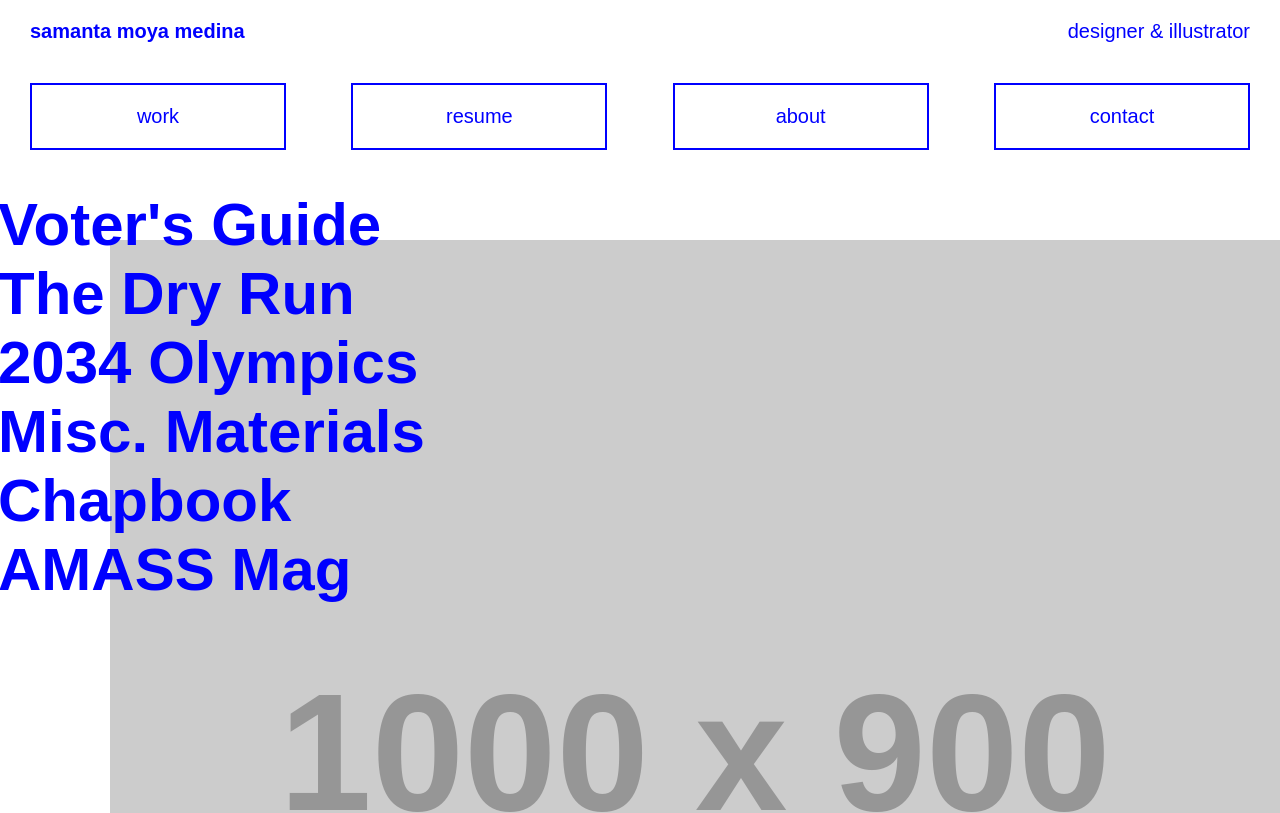
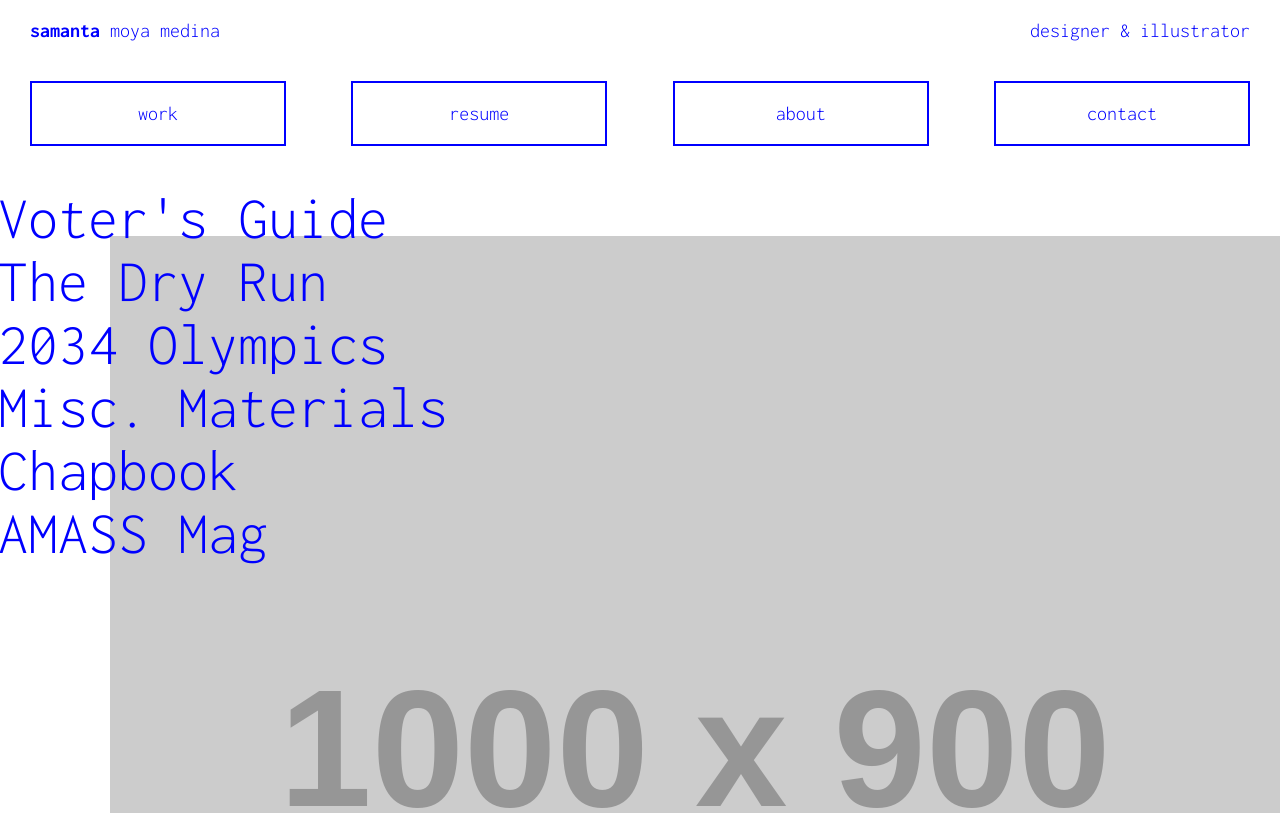
Before and after one commit to smoyame/smoyame2020, a plain HTML site: page index.html in a window 1280 px wide. Shown: the top 813 px of the page. Drawn offline with nearby package versions, Linux system fonts and the light colour scheme; placeholder pictures from the web are drawn by us; a web font is replaced by a local one.

Commit message:
added local font

```diff
--- a/pug/index.pug
+++ b/pug/index.pug
@@ -11,7 +11,9 @@ html(lang="en")
         title Samanta Moya Medina
         //- linked files
         link(rel="stylesheet", href="https://use.typekit.net/stl3ffw.css")
+        link(rel="stylesheet", href="/fonts/Incolsolata-VariableFont_wdth,wght.ttf")
         link(rel="stylesheet", href="style.css")
+
 
     body
         .container
--- a/style.scss
+++ b/style.scss
@@ -2,7 +2,11 @@
 $main-front: #0000ff;
 $main-back: #ffff00;
 
-$main-font: 'urw-din', sans-serif;
+@font-face {
+    font-family: 'Inconsolata Regular';
+    src: url(/fonts/Inconsolata-VariableFont_wdth\,wght.ttf);
+}
+$font: 'Inconsolata Regular', sans-serif;
 
 // testing/debugging
 $test1: magenta;
@@ -15,7 +19,8 @@ $test3: cyan;
     padding: 0;
     box-sizing: border-box;
     font-size: 20px;
-    font-family: $main-font;
+    font-family: $font;
+    font-weight: 300;
     color: $main-front;
     transition: all .2s ease;
     text-decoration: none;
@@ -105,5 +110,5 @@ img {
 
 //precise
 .sam {
-    font-weight: bold;
+    font-weight: 700;
 }
```
Also changed, not shown: fonts/Inconsolata-VariableFont_wdth,wght.ttf (added), style.css, 1 other file.
